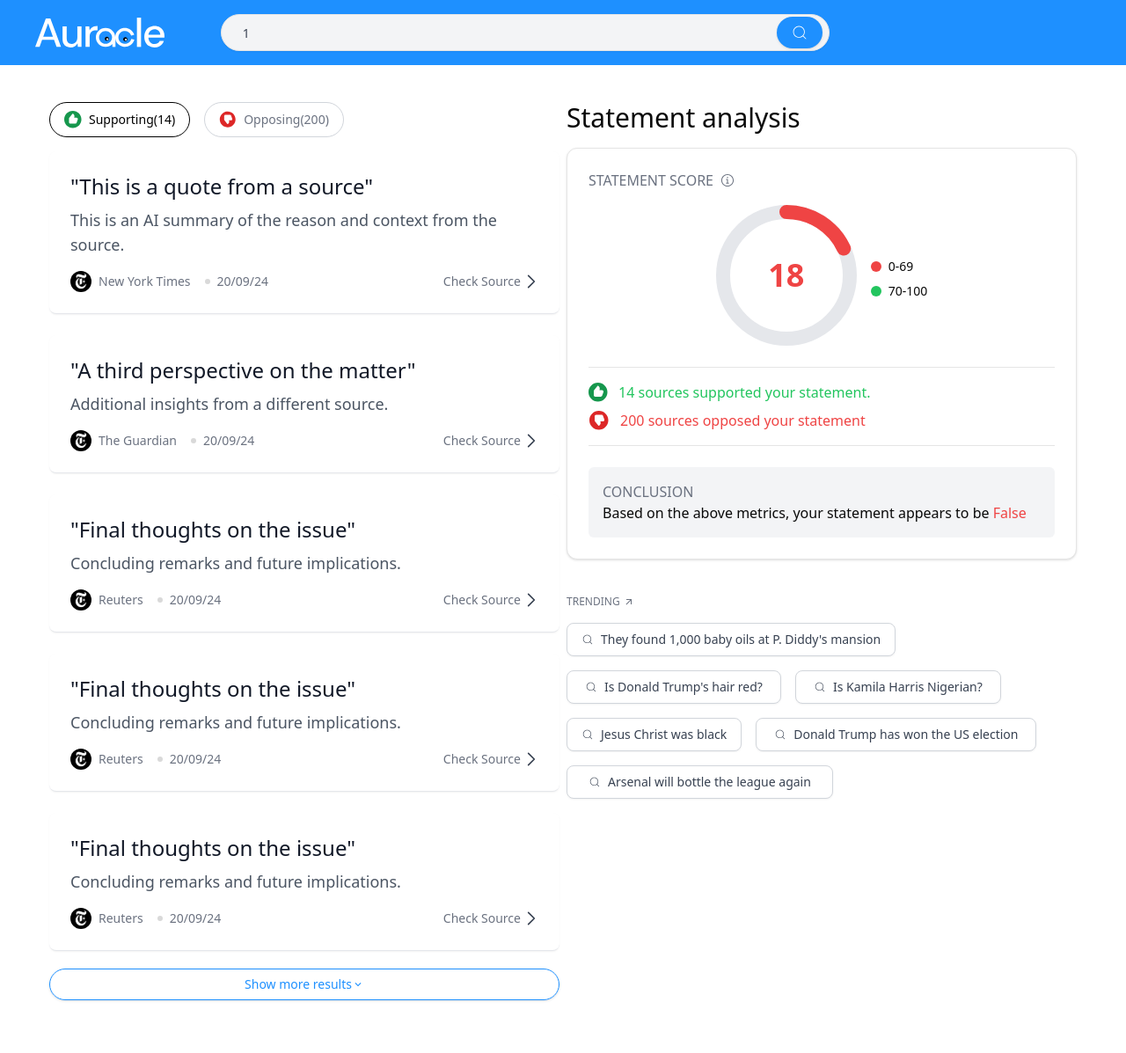
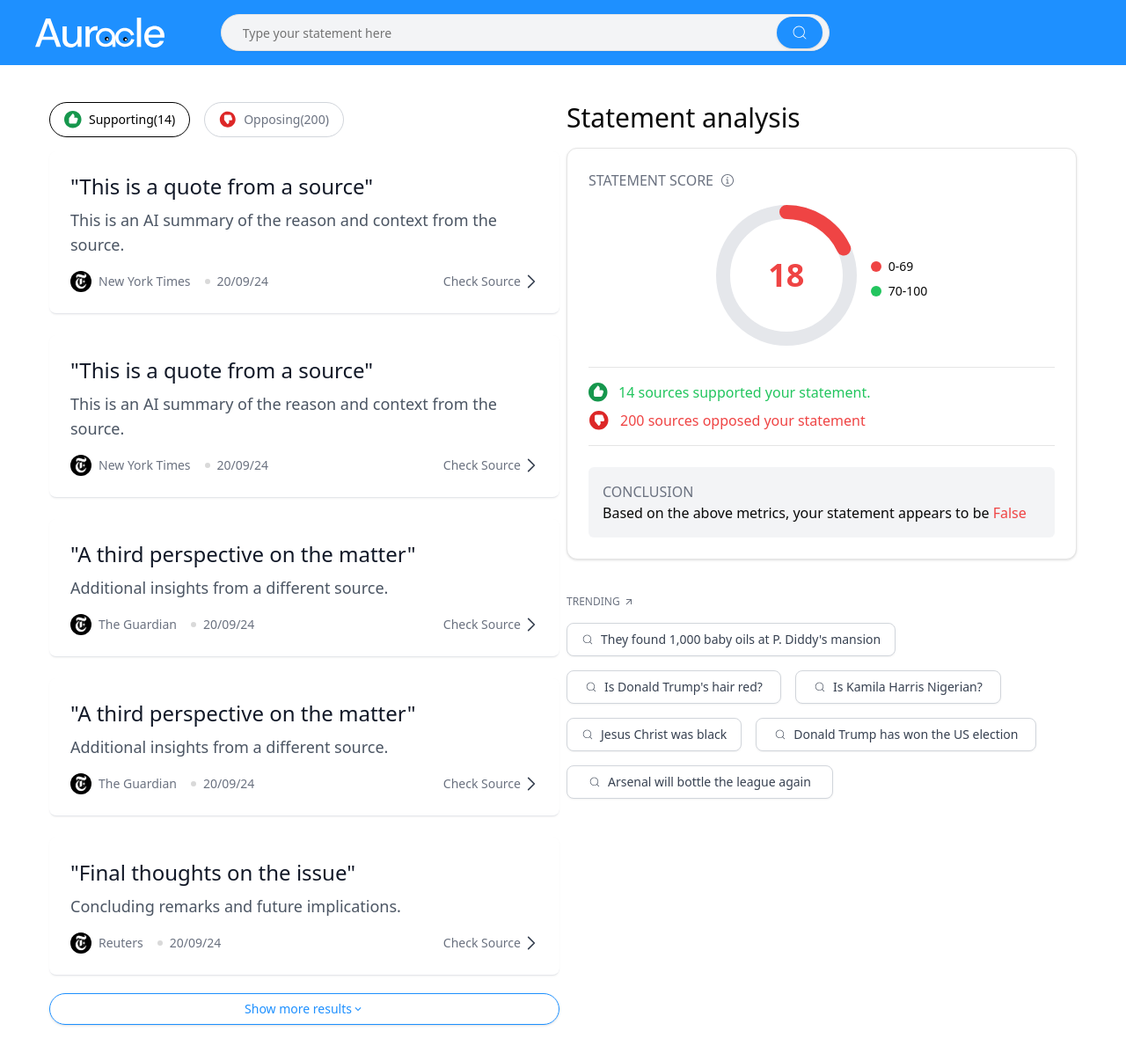
Before and after one commit to Veryfai-Protocol/veryfai-frontend-ts, a React (Vite) app: page /result-analysis/1 in a window 1280 px wide. Shown: the whole page at 88% size. Before the commit the page ends 1169 px from the top, so only its background shows below. Built offline with nearby package versions, Linux system fonts and the light colour scheme.

Commit message:
added tanstack query and zustand

```diff
--- a/package.json
+++ b/package.json
@@ -15,6 +15,7 @@
     "@radix-ui/react-label": "^2.1.0",
     "@radix-ui/react-progress": "^1.1.0",
     "@radix-ui/react-slot": "^1.1.0",
+    "@tanstack/react-query": "^4.36.1",
     "class-variance-authority": "^0.7.0",
     "clsx": "^2.1.1",
     "lucide-react": "^0.446.0",
--- a/src/components/nav-menu/Navbar.tsx
+++ b/src/components/nav-menu/Navbar.tsx
@@ -2,22 +2,29 @@
 import { Logo } from "../logo/logo";
 import { Button } from "../ui/button";
 import { Input } from "../ui/input";
-import { useEffect, useState } from "react";
+import { useCallback, useEffect, useState } from "react";
+import { useSearchStore } from "@/zustand/search-store";
+import { useNavigate } from "react-router-dom";
 
-type InputProp = {
-  input: string | undefined;
-};
-
-export const Navbar = ({ input }: InputProp) => {
-  //@ts-ignore
-  const [inputValue, setInputValue] = useState("");
+export const Navbar = () => {
+  const { inputValue, setInputValue } = useSearchStore();
   const [isLogoVisible, setIsLogoVisible] = useState(true);
   const [lastScrollY, setLastScrollY] = useState(0);
+  const navigate = useNavigate();
 
   const handleInputChange = (e: React.ChangeEvent<HTMLInputElement>) => {
     const value = e.target.value;
     setInputValue(value);
   };
+
+  const handleCheck = useCallback(() => {
+    if (inputValue.trim()) {
+      setTimeout(() => {
+        navigate(`/result-analysis/${encodeURIComponent(inputValue)}`);
+        window.location.reload();
+      }, 200);
+    }
+  }, [inputValue, navigate]);
 
   useEffect(() => {
     const handleScroll = () => {
@@ -45,12 +52,16 @@
 
   return (
     <header className="fixed bg-[#1E90FF] w-full flex items-center z-50">
-      <nav className={`w-full flex flex-col sm:flex-row items-center ${isLogoVisible ? 'p-4' : 'p-2'} sm:gap-16 gap-4 px-10`}>
+      <nav
+        className={`w-full flex flex-col sm:flex-row items-center ${
+          isLogoVisible ? "p-4" : "p-2"
+        } sm:gap-16 gap-4 px-10`}
+      >
         {/* Conditional Rendering for Logo Animation */}
         {isLogoVisible && (
           <div
             className={`transition-all duration-1000 ease-in-out ${
-              isLogoVisible ? 'opacity-100 scale-100' : 'opacity-0 scale-0'
+              isLogoVisible ? "opacity-100 scale-100" : "opacity-0 scale-0"
             }`}
           >
             <Logo />
@@ -58,18 +69,19 @@
         )}
 
         {/* Input Field Animation */}
-        <div
-          className={`w-full transition-all duration-1000 ease-in-out`}
-        >
+        <div className={`w-full transition-all duration-1000 ease-in-out`}>
           <div className="flex justify-start relative w-full md:w-[70%]">
             <Input
               type="text"
               className={`rounded-full bg-[#F3F4F6] py-5 pl-6 pr-10 w-full md:w-[500px] lg:w-[700px] text-gray-700 focus:outline-none`}
               placeholder="Type your statement here"
-              value={input}
+              value={inputValue}
               onChange={handleInputChange}
             />
-            <Button className="bg-[#1E90FF] absolute right-2 top-1/2 transform -translate-y-1/2 text-white rounded-full flex items-center justify-center hover:bg-blue-600">
+            <Button
+              className="bg-[#1E90FF] absolute right-2 top-1/2 transform -translate-y-1/2 text-white rounded-full flex items-center justify-center hover:bg-blue-600"
+              onClick={handleCheck}
+            >
               <CiSearch className="w-5 h-5" />
             </Button>
           </div>
--- a/src/components/search-tags/search-tag.tsx
+++ b/src/components/search-tags/search-tag.tsx
@@ -1,17 +1,22 @@
+import { useSearchStore } from "@/zustand/search-store";
 import { CiSearch } from "react-icons/ci";
 type SearchTagParams = {
     text: string,
-    key: number
 }
 
-export const SearchTag = ({text, key} : SearchTagParams) => {
-    const sizes = ["px-4 py-2", "px-5 py-2", "px-6 py-2"];
-    const randomSize = sizes[Math.floor(Math.random() * sizes.length)];
+export const SearchTag = ({text} : SearchTagParams) => {
+  const setInputValue = useSearchStore((state : any) => state.setInputValue);
+  const sizes = ["px-4 py-2", "px-5 py-2", "px-6 py-2"];
+  const randomSize = sizes[Math.floor(Math.random() * sizes.length)];
+
+  const handleClick = () => {
+    setInputValue(text);
+  };
 
     return (
       <div
-        key={key}
         className={`flex items-center space-x-2 border border-gray-300 rounded-lg ${randomSize} text-sm text-gray-700 bg-white shadow-sm hover:bg-gray-100 cursor-pointer`}
+        onClick={handleClick}
       >
         <CiSearch />
         <span className="text-nowrap">{text}</span>
--- a/src/components/statement-score/statement-score.tsx
+++ b/src/components/statement-score/statement-score.tsx
@@ -9,7 +9,7 @@
 
 export const StatementScore = ({ score, supportCount, opposeCount } : StatementScoreType) => {
   const percentage = score;
-  const truthStatus = supportCount > opposeCount ? "True" : "False";
+  const truthStatus = percentage > 70 ? "True" : "False";
   const color = percentage < 70 ? "text-red-500" : "text-green-500";
 
   const circumference = 2 * Math.PI * 45;
--- a/src/screens/MainApp.tsx
+++ b/src/screens/MainApp.tsx
@@ -1,6 +1,7 @@
 import { ScrollingTags } from "@/components/scrolling-tag/scrolling-tag";
 import { Button } from "@/components/ui/button";
 import { Input } from "@/components/ui/input";
+import { useSearchStore } from "@/zustand/search-store";
 import { useCallback, useState } from "react";
 import { CiSearch } from "react-icons/ci";
 import { FaRegCircleCheck } from "react-icons/fa6";
@@ -18,7 +19,7 @@
 ];
 
 export const MainApp = () => {
-  const [inputValue, setInputValue] = useState("");
+  const { inputValue, setInputValue } = useSearchStore();
   const [showSuggestions, setShowSuggestions] = useState(false);
   const [animateUp, setAnimateUp] = useState(false);
   const navigate = useNavigate();
@@ -36,7 +37,7 @@
       setAnimateUp(true);
       setTimeout(() => {
         navigate(`/result-analysis/${encodeURIComponent(inputValue)}`);
-        window.scrollTo(0, 0);
+        window.location.reload();
       }, 200);
     }
   }, [inputValue, navigate]);
--- a/src/screens/ResultAnalysis.tsx
+++ b/src/screens/ResultAnalysis.tsx
@@ -1,4 +1,3 @@
-import { useParams } from "react-router-dom";
 import { Navbar } from "@/components/nav-menu/Navbar";
 import { QuoteCard } from "@/components/quote-card/quote-card";
 import { StatementScore } from "@/components/statement-score/statement-score";
@@ -13,6 +12,7 @@
 import { ScrollingTags } from "@/components/scrolling-tag/scrolling-tag";
 import { StatementAnalysisDrawer } from "@/components/analysis-drawer/analysis-drawer";
 import { VoteButton } from "@/components/vote-button/vote-button";
+// import { useQuery } from '@tanstack/react-query'
 
 interface StatementAnalysisProps {
   onClose?: () => void;
@@ -21,15 +21,15 @@
 }
 
 export const ResultAnalysis = () => {
-  const { inputValue } = useParams();
   const [loading, setLoading] = useState(true);
-  const [activeTab, setActiveTab] = useState<"supporting" | "opposing">(
-    "supporting"
-  );
+  const [activeTab, setActiveTab] = useState<
+    "supporting" | "opposing" | "analysis"
+  >("supporting");
   const [tabLoading, setTabLoading] = useState(false);
   const support = 14;
   const oppose = 200;
   const reversedMockData = [...mockData].reverse();
+  const [visibleCards, setVisibleCards] = useState(5);
 
   useEffect(() => {
     window.scrollTo(0, 0);
@@ -40,11 +40,21 @@
     return () => clearTimeout(timer);
   }, []);
 
+  const handleShowMore = () => {
+    setVisibleCards((prevCount) => prevCount + 5);
+  };
+
+  const filteredCardData = cardData.filter((card) =>
+    activeTab === "supporting"
+      ? card.type === "supporting"
+      : card.type === "opposing"
+  );
+
   if (loading) {
     return <SkeletonLoader />;
   }
 
-  const handleTabChange = (tab: "supporting" | "opposing") => {
+  const handleTabChange = (tab: "supporting" | "opposing" | "analysis") => {
     if (tab !== activeTab) {
       setTabLoading(true);
       setActiveTab(tab);
@@ -75,7 +85,7 @@
 
   return (
     <div className="relative min-h-screen">
-      <Navbar input={inputValue as string} />
+      <Navbar />
       <div className="flex sm:pt-24 pt-40 items-center justify-center w-full px-4 sm:px-14 py-8">
         <div className="w-full">
           <div className="flex gap-[10px] lg:hidden overflow-x-auto scrollbar-hide">
@@ -91,7 +101,14 @@
               onClick={() => handleTabChange("opposing")}
               active={activeTab === "opposing"}
             />
-            <StatementAnalysisDrawer support={support} oppose={oppose} />
+            <StatementAnalysisDrawer
+              support={support}
+              oppose={oppose}
+              type="analysis"
+              count={200}
+              onClick={() => handleTabChange("analysis")}
+              active={activeTab === "analysis"}
+            />
           </div>
           <div className="flex flex-col-reverse lg:flex-row lg:mt-5 mt-2 gap-0 sm:gap-2 ">
             <div className="w-full">
@@ -113,21 +130,22 @@
                 {tabLoading ? (
                   <SkeletonQuoteCards />
                 ) : (
-                  cardData
-                    .filter((card) =>
-                      activeTab === "supporting"
-                        ? card.type === "supporting"
-                        : card.type === "opposing"
-                    )
+                  filteredCardData
+                    .slice(0, visibleCards)
                     .map((card, index) => <QuoteCard key={index} {...card} />)
                 )}
               </div>
-              <div className="flex items-center justify-center w-full mt-5">
-                <Button className="rounded-full text-[#1E90FF] bg-transparent hover:bg-transparent border border-[#1E90FF] w-full">
-                  Show more results
-                  <MdKeyboardArrowDown />
-                </Button>
-              </div>
+              {visibleCards < filteredCardData.length && (
+                <div className="flex items-center justify-center w-full mt-5">
+                  <Button
+                    className="rounded-full text-[#1E90FF] bg-transparent hover:bg-transparent border border-[#1E90FF] w-full"
+                    onClick={handleShowMore}
+                  >
+                    Show more results
+                    <MdKeyboardArrowDown />
+                  </Button>
+                </div>
+              )}
             </div>
 
             <div className="flex flex-col items-start w-full">
@@ -176,7 +194,7 @@
 
 const SkeletonLoader = () => (
   <div className="w-full">
-    <Navbar input="" />
+    <Navbar />
     <div className="flex sm:pt-24 pt-40 items-center justify-center w-full px-4 sm:px-6 md:px-8 lg:px-14 py-4 sm:py-6 md:py-8">
       <div className="w-full max-w-7xl">
         <div className="flex gap-4 w-full justify-start pt-0 md:pt-20">
@@ -212,6 +230,20 @@
     type: "supporting",
   },
   {
+    quote: "This is a quote from a source",
+    summary: "This is an AI summary of the reason and context from the source.",
+    source: "New York Times",
+    date: "20/09/24",
+    type: "supporting",
+  },
+  {
+    quote: "Another important statement",
+    summary: "Context and explanation for the second quote.",
+    source: "Washington Post",
+    date: "20/09/24",
+    type: "opposing",
+  },
+  {
     quote: "Another important statement",
     summary: "Context and explanation for the second quote.",
     source: "Washington Post",
@@ -224,6 +256,34 @@
     source: "The Guardian",
     date: "20/09/24",
     type: "supporting",
+  },
+  {
+    quote: "A third perspective on the matter",
+    summary: "Additional insights from a different source.",
+    source: "The Guardian",
+    date: "20/09/24",
+    type: "supporting",
+  },
+  {
+    quote: "Expert opinion on the topic",
+    summary: "Professional analysis of the situation.",
+    source: "BBC News",
+    date: "20/09/24",
+    type: "opposing",
+  },
+  {
+    quote: "Expert opinion on the topic",
+    summary: "Professional analysis of the situation.",
+    source: "BBC News",
+    date: "20/09/24",
+    type: "opposing",
+  },
+  {
+    quote: "Expert opinion on the topic",
+    summary: "Professional analysis of the situation.",
+    source: "BBC News",
+    date: "20/09/24",
+    type: "opposing",
   },
   {
     quote: "Expert opinion on the topic",
@@ -267,4 +327,11 @@
     date: "20/09/24",
     type: "supporting",
   },
+  {
+    quote: "Final thoughts on the issue",
+    summary: "Concluding remarks and future implications.",
+    source: "Reuters",
+    date: "20/09/24",
+    type: "supporting",
+  },
 ];
--- /dev/null
+++ b/src/zustand/search-store.tsx
@@ -0,0 +1,11 @@
+import {create} from 'zustand';
+
+interface SearchStore {
+  inputValue: string;
+  setInputValue: (value: string) => void;
+}
+
+export const useSearchStore = create<SearchStore>((set) => ({
+  inputValue: '',
+  setInputValue: (value) => set({ inputValue: value }),
+}));
```
Also changed, not shown: src/components/analysis-drawer/analysis-drawer.tsx (+22 -16 lines), 2 other files (tests, documents, lock files or other folders).
